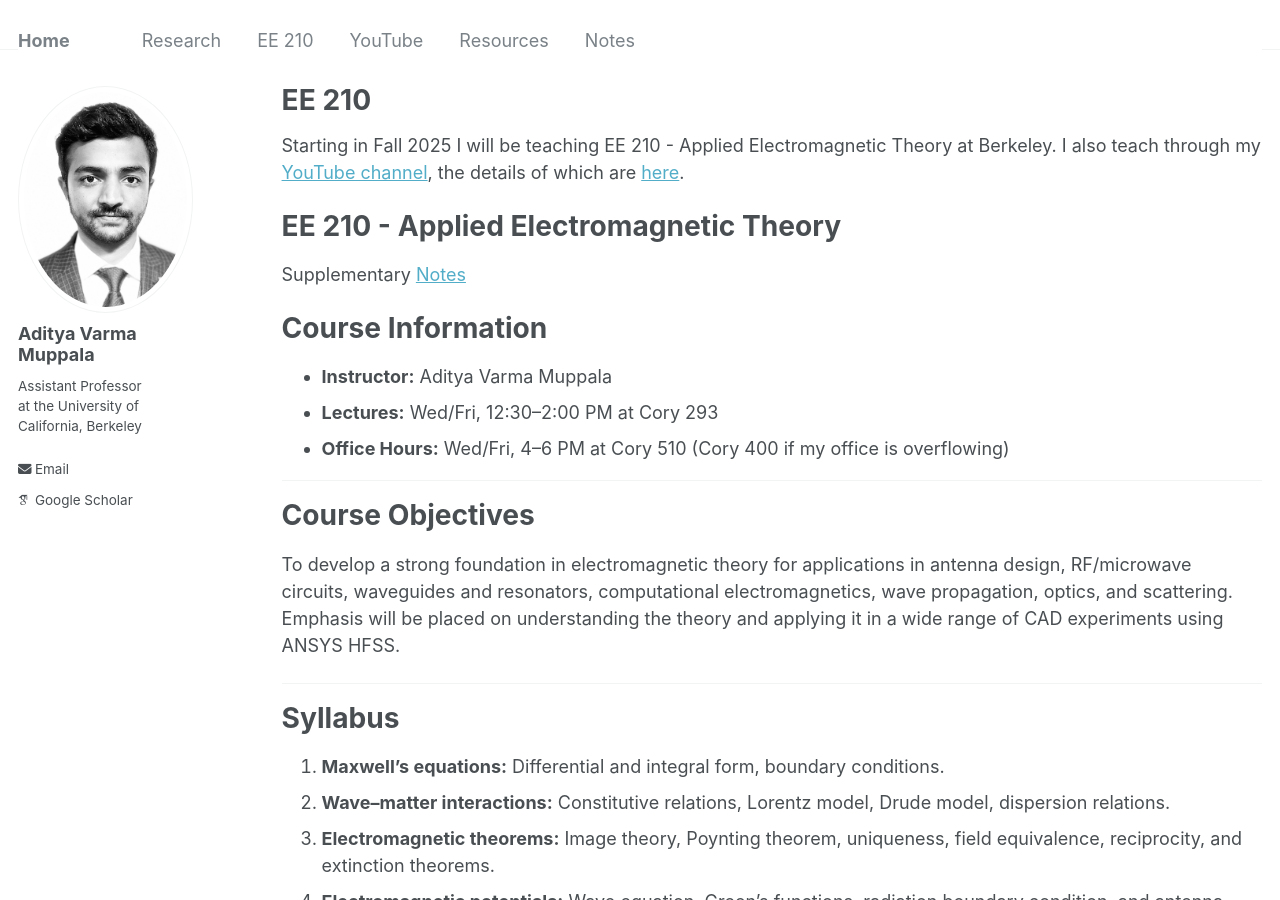
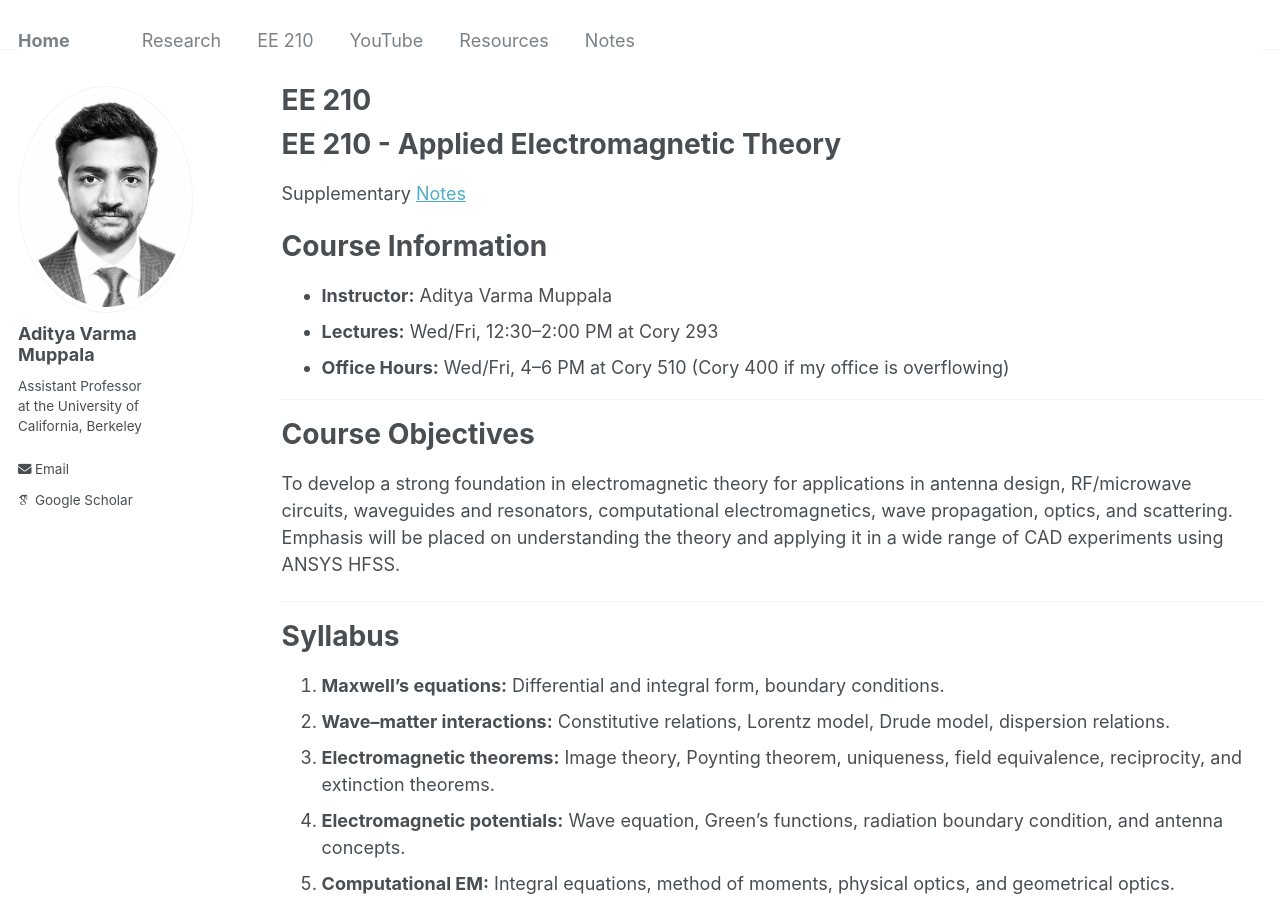
Before and after one commit to AdityaMuppala/adityamuppala.github.io, a Jekyll site: the page built from _pages/teaching210.md, in a window 1280 px wide and 900 px high. Built offline with Jekyll 4.4.1, drawn with Linux system fonts in a browser that asks for light colours; some web fonts are replaced.

Commit message:
Update teaching210.md

```diff
--- a/_pages/teaching210.md
+++ b/_pages/teaching210.md
@@ -3,8 +3,6 @@ layout: archive
 title: EE 210
 permalink: /teaching210/
 ---
-
-Starting in Fall 2025 I will be teaching EE 210 - Applied Electromagnetic Theory at Berkeley. I also teach through my [YouTube channel](https://www.youtube.com/@adityavarmamuppala437), the details of which are [here](/youtube/).
 
 # EE 210 - Applied Electromagnetic Theory
 
```
